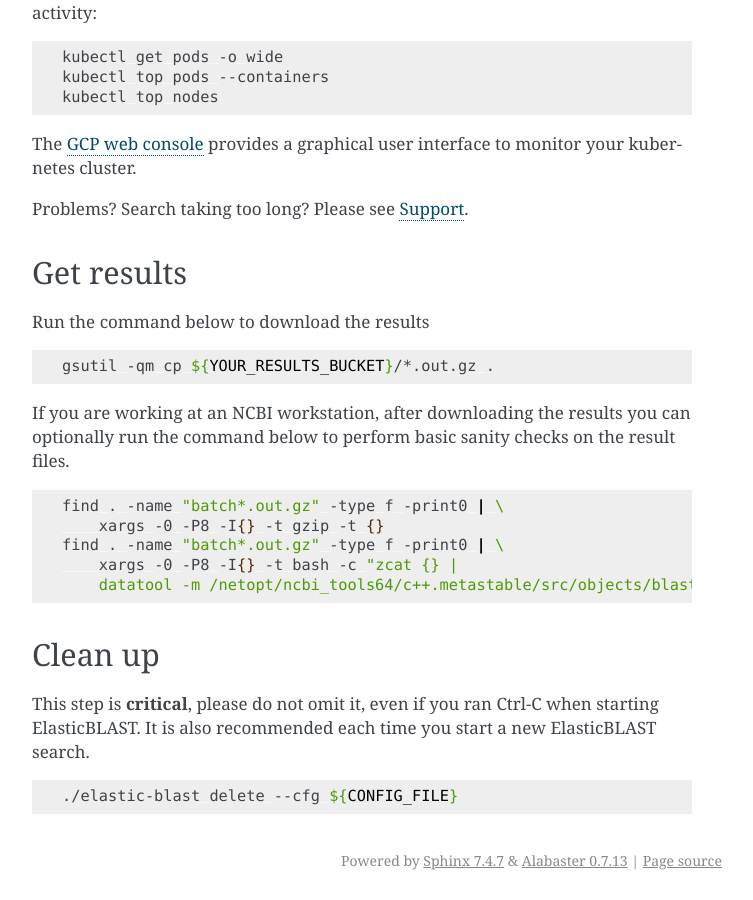
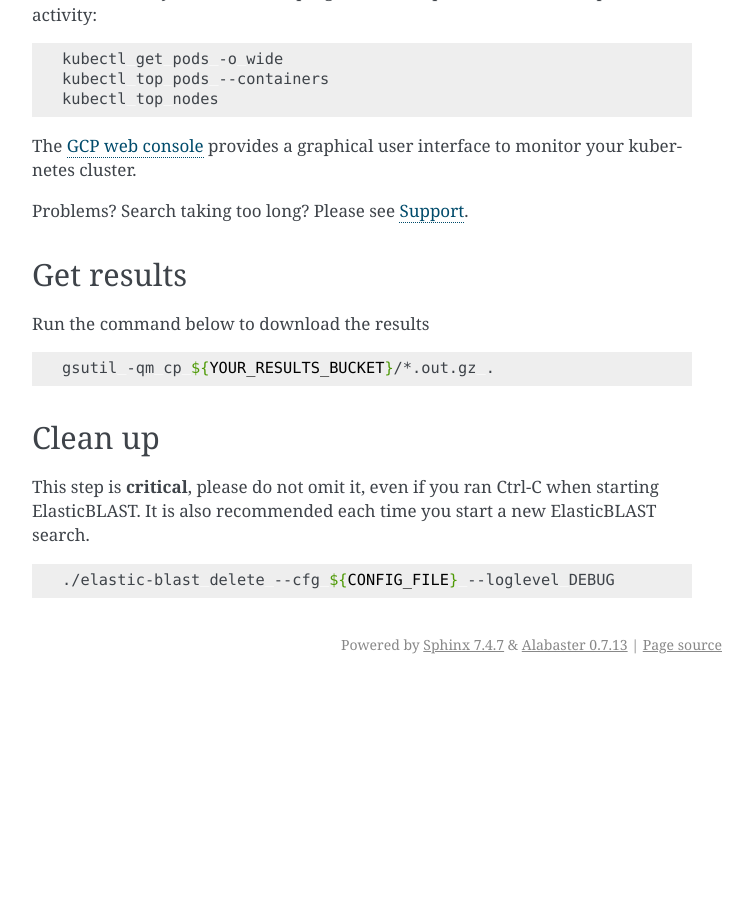
Before and after one commit to ncbi/elastic-blast-docs, a Sphinx documentation site: the page built from docs/source/quickstart.rst, in a window 1280 px wide and 900 px high, scrolled down 1256 px. Shown: the whole window, without its empty margins (388-1141 px from the left). Built offline with Sphinx 7.4.7, drawn with Linux system fonts in a browser that asks for light colours; after the commit the page ends 1940 px from its top, so only the background shows below that.

Commit message:
fix formatting, remove NCBI specific commands

```diff
--- a/docs/source/quickstart.rst
+++ b/docs/source/quickstart.rst
@@ -63,7 +63,7 @@ Run it!
 Monitor progress
 ----------------
 To check on the progress of the search, inspect the logfile
-(`elastic-blast.log` by default) and/or run the command below:
+(``elastic-blast.log`` by default) and/or run the command below:
 
 .. code-block:: bash
     :name: status
@@ -95,18 +95,6 @@ Run the command below to download the results
 
     gsutil -qm cp ${YOUR_RESULTS_BUCKET}/*.out.gz .
 
-If you are working at an NCBI workstation, after downloading the results you
-can optionally run the command below to perform basic sanity checks on the
-result files.
-
-.. code-block:: bash
-
-    find . -name "batch*.out.gz" -type f -print0 | \
-        xargs -0 -P8 -I{} -t gzip -t {}
-    find . -name "batch*.out.gz" -type f -print0 | \
-        xargs -0 -P8 -I{} -t bash -c "zcat {} |
-        datatool -m /netopt/ncbi_tools64/c++.metastable/src/objects/blast/blast.asn -M /am/ncbiapdata/asn/asn.all -v - -e /dev/null"
-
 Clean up
 --------
 This step is **critical**, please do not omit it, even if you ran Ctrl-C when
@@ -115,4 +103,4 @@ ElasticBLAST search.
 
 .. code-block:: bash
 
-    ./elastic-blast delete --cfg ${CONFIG_FILE}
+    ./elastic-blast delete --cfg ${CONFIG_FILE} --loglevel DEBUG
```
